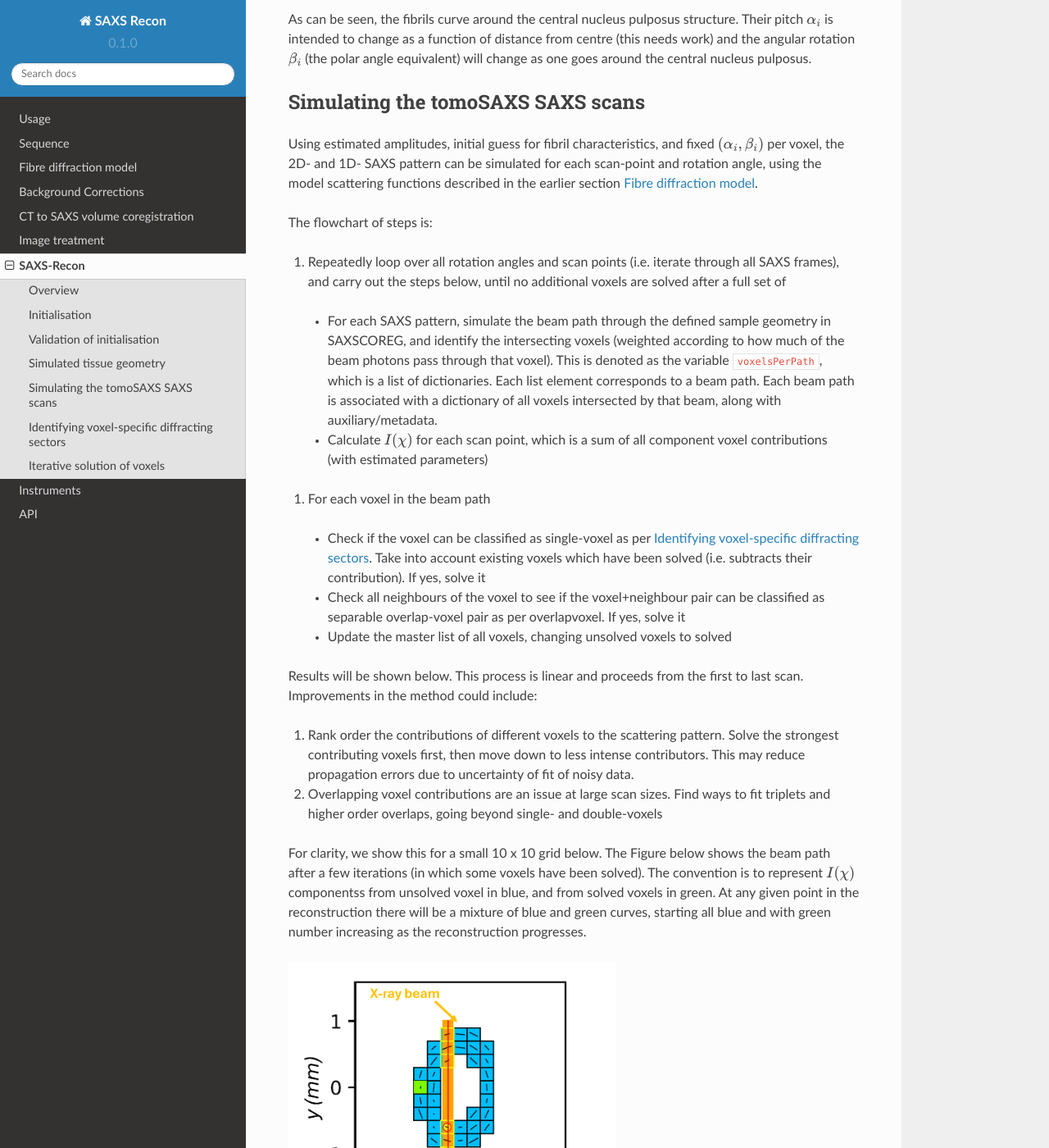
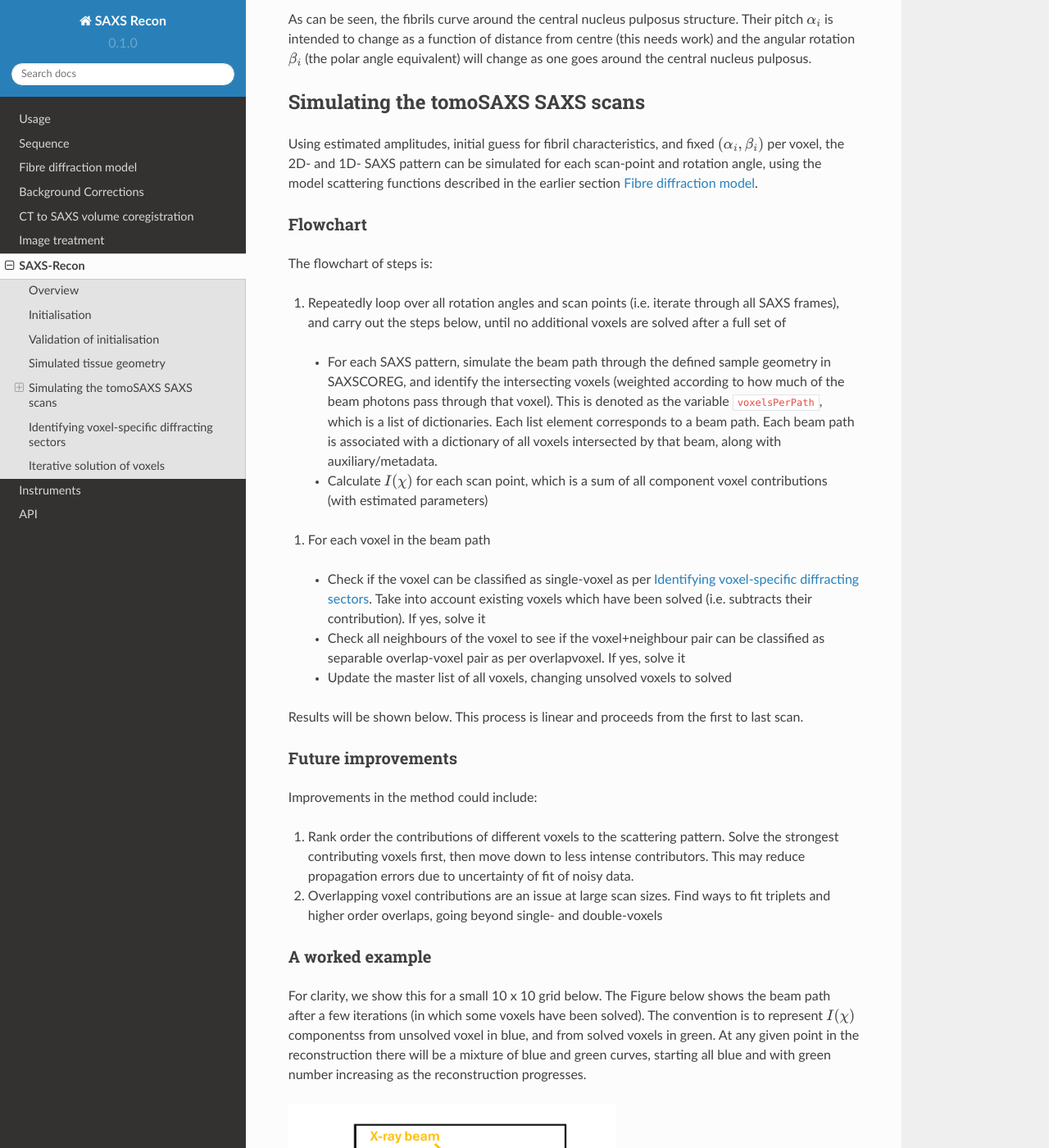
Before and after one commit to himadri111/saxs-docs-tutorial, a Sphinx documentation site: the page built from docs/source/saxsrecon.rst, in a window 1280 px wide and 1400 px high, scrolled down 2586 px. Shown: the whole window at 82% size. Built offline with Sphinx 7.4.7 and the Read the Docs theme 2.0.0, drawn with Linux system fonts in a browser that asks for light colours.

Commit message:
Update saxsrecon.rst

```diff
--- a/docs/source/saxsrecon.rst
+++ b/docs/source/saxsrecon.rst
@@ -85,8 +85,8 @@ Simulating the tomoSAXS SAXS scans
 Using estimated amplitudes, initial guess for fibril characteristics, and fixed :math:`(\alpha_{i},\beta_{i})` per voxel, the 2D- and 1D- SAXS pattern can be simulated for each scan-point and rotation angle, using the model scattering functions described in the earlier section :ref:`section_fibre_diff`.
 
 
-.. _summaryalgorithm:
-
+Flowchart
+^^^^^^^^^^^
 The flowchart of steps is:
 
 #. Repeatedly loop over all rotation angles and scan points (i.e. iterate through all SAXS frames), and carry out the steps below, until no additional voxels are solved after a full set of
@@ -97,10 +97,17 @@ The flowchart of steps is:
   * Check all neighbours of the voxel to see if the voxel+neighbour pair can be classified as separable overlap-voxel pair as per :ref:`overlapvoxel`. If yes, solve it
   * Update the master list of all voxels, changing unsolved voxels to solved
 
-Results will be shown below. This process is linear and proceeds from the first to last scan. Improvements in the method could include:
+Results will be shown below. This process is linear and proceeds from the first to last scan.
+
+Future improvements
+^^^^^^^^^^^^^^^^^^^^^^
+Improvements in the method could include:
 
 #. Rank order the contributions of different voxels to the scattering pattern. Solve the strongest contributing voxels first, then move down to less intense contributors. This may reduce propagation errors due to uncertainty of fit of noisy data.
 #. Overlapping voxel contributions are an issue at large scan sizes. Find ways to fit triplets and higher order overlaps, going beyond single- and double-voxels
+
+A worked example
+^^^^^^^^^^^^^^^^^^^^^^
 
 For clarity, we show this for a small 10 x 10 grid below. The Figure below shows the beam path after a few iterations (in which some voxels have been solved). The convention is to represent :math:`I(\chi)` componentss from unsolved voxel in blue, and from solved voxels in green. At any given point in the reconstruction there will be a mixture of blue and green curves, starting all blue and with green number increasing as the reconstruction progresses.
 
```
